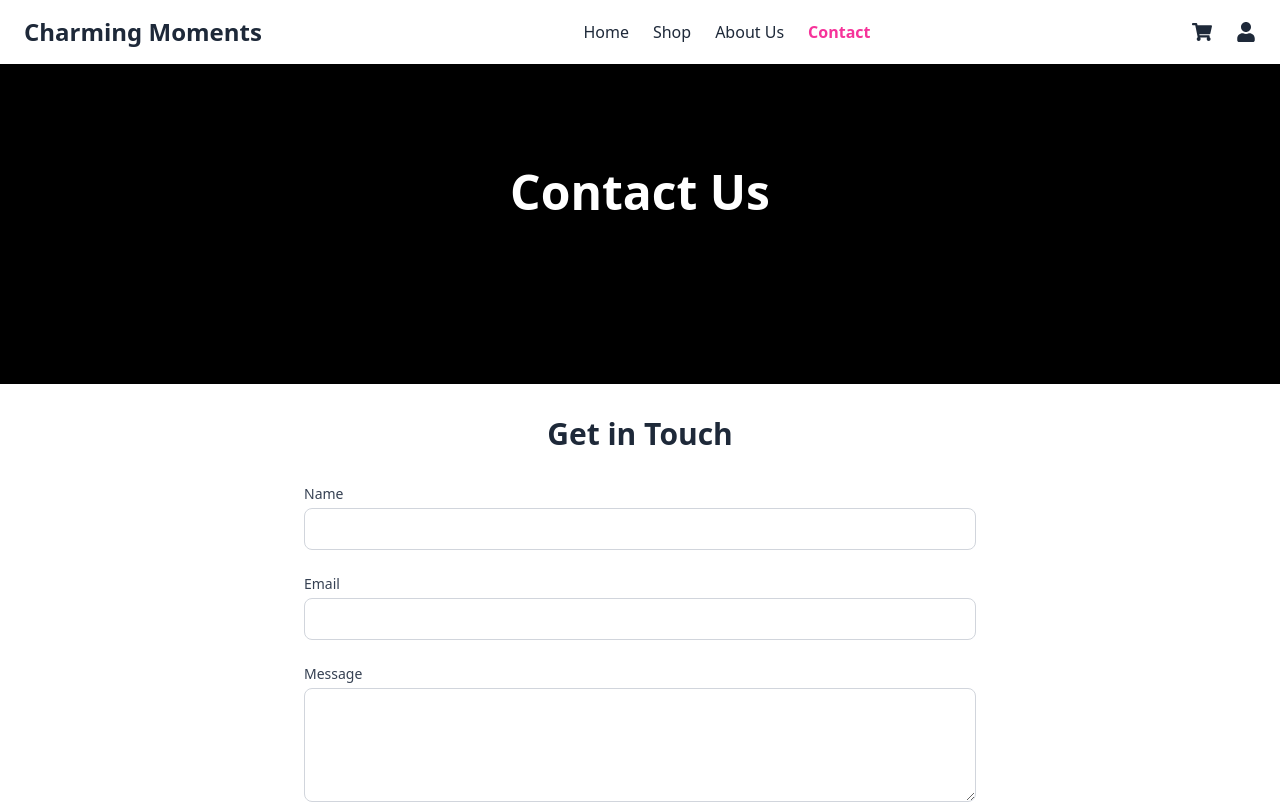
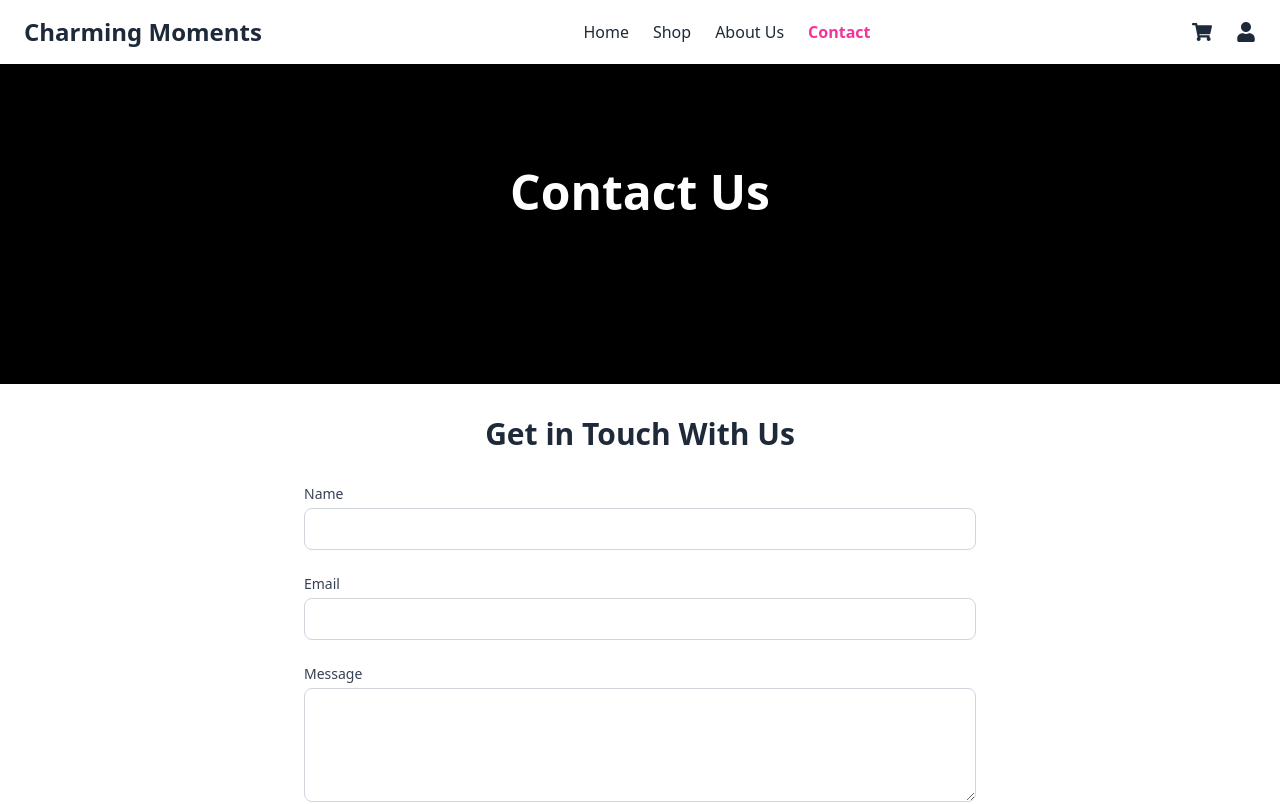
Before and after one commit to beingatushar/Charming-Moments, a React (Vite) app: page /contact in a window 1280 px wide. Shown: the top 804 px of the page. Built offline with nearby package versions, Linux system fonts and the light colour scheme.

Commit message:
contact update

```diff
--- a/src/pages/ContactPage.tsx
+++ b/src/pages/ContactPage.tsx
@@ -19,7 +19,7 @@ const ContactPage: React.FC = () => {
       {/* Contact Form */}
       <section className="container mx-auto px-6 py-8">
         <h2 className="text-3xl font-bold text-center text-gray-800">
-          Get in Touch
+          Get in Touch With Us
         </h2>
         <div className="mt-8 max-w-2xl mx-auto">
           <form className="space-y-6">
```
